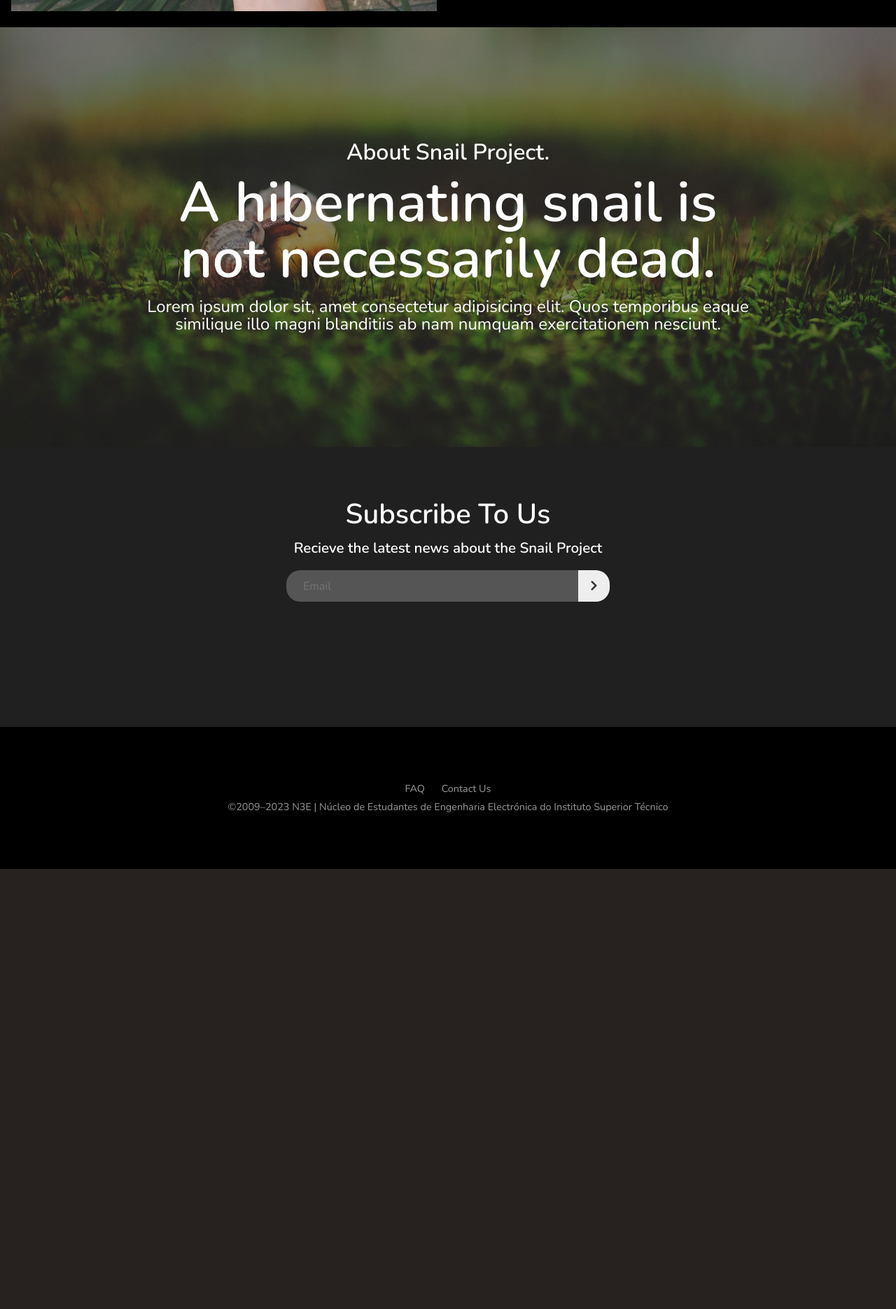
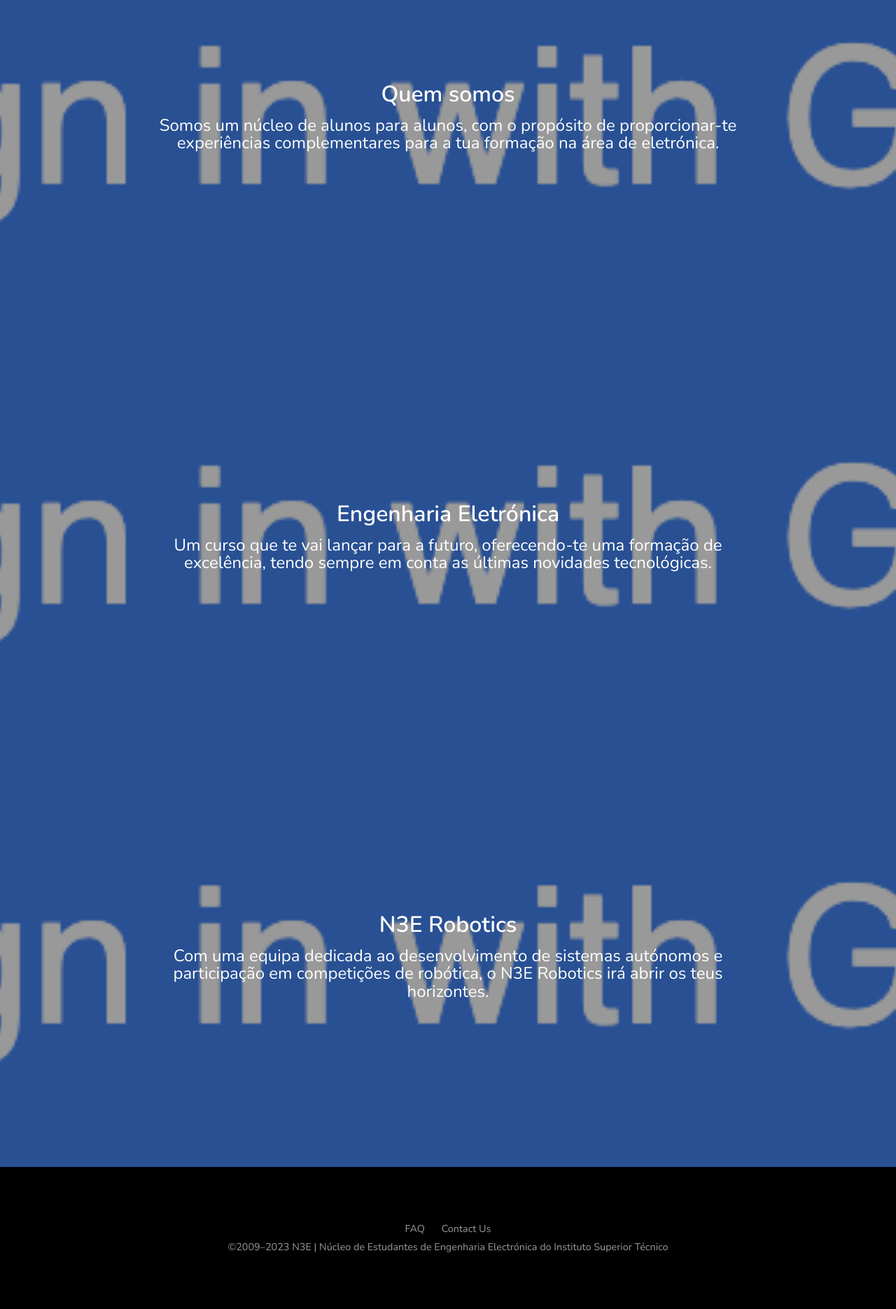
Before and after one commit to ThunderStorm710/ServerN3E, a Django app: page / in a window 1280 px wide. Shown: the part 1611-3482 px from the top of the page at 70% size. Before the commit the page ends 2853 px from the top, so only its background shows below. Run offline with Django 4.2, Linux system fonts and the light colour scheme; some libraries are stand-ins or nearby versions.

Commit message:
Landing Page done

```diff
--- a/registration/registration/urls.py
+++ b/registration/registration/urls.py
@@ -2,6 +2,7 @@
 from django.urls import path, include
 from app1 import views
 from django.views.generic import TemplateView
+
 
 urlpatterns = [
     path('admin/', admin.site.urls),
--- a/registration/templates/landing.html
+++ b/registration/templates/landing.html
@@ -1,19 +1,19 @@
 <!DOCTYPE html>
 <html lang="en">
 <head>
-    <meta charset="UTF-8" />
-    <meta name="viewport" content="width=device-width, initial-scale=1.0" />
+    <meta charset="UTF-8"/>
+    <meta name="viewport" content="width=device-width, initial-scale=1.0"/>
     <title>Snail Project | We Breed Snails</title>
     <link
             rel="stylesheet"
             href="https://cdnjs.cloudflare.com/ajax/libs/font-awesome/5.13.0/css/all.min.css"
     />
-    <link rel="stylesheet" href="static/css/style.css" />
+    <link rel="stylesheet" href="static/css/style.css"/>
     <style>
         @import url("https://fonts.googleapis.com/css2?family=Nunito:ital,wght@0,200;0,400;0,600;1,400;1,900&display=swap");
 
         :root {
-        --primary-color: #129b0d;
+            --primary-color: #02b4cc;
         }
 
         * {
@@ -59,8 +59,7 @@
             width: 100%;
             height: 100vh;
             position: relative;
-        background: url(../image/pexels-photo-96633.jpeg) no-repeat center
-          center/cover;
+            background: url(../pexels-photo-96633.jpeg) no-repeat center center/cover;
         }
 
         .showcase::after {
@@ -128,8 +127,7 @@
 
         .section-b {
             position: relative;
-        background: url(../image/pexels-photo-205717.jpeg) no-repeat bottom
-          center/cover;
+            background: url(../static/my_site/images/Google.png) no-repeat bottom center/cover;
             height: 600px;
         }
 
@@ -223,70 +221,6 @@
 
         section.gallery .gallery-container a img {
             width: 100%;
-      }
-
-      .news-letter {
-        width: 100%;
-        height: 400px;
-        background: rgb(32, 32, 32);
-      }
-
-      .news-letter-inner h2 {
-        font-size: 2.5rem;
-        margin: 1rem 0;
-      }
-
-      .news-letter-inner {
-        display: flex;
-        flex-direction: column;
-        justify-content: center;
-        align-items: center;
-        padding-top: 5%;
-      }
-
-      /* Email */
-      .email-form {
-        width: 100%;
-        display: inline-block;
-        background-color: #555;
-        position: relative;
-        border-radius: 20px;
-        line-height: 0;
-        margin-top: 1rem;
-      }
-
-      .email-form .form-control {
-        display: inline-block;
-        border: 0;
-        outline: 0;
-        font-size: 1rem;
-        color: #ddd;
-        background-color: transparent;
-        font-family: inherit;
-        margin: 0;
-        padding: 0 3rem 0 1.5rem;
-        width: 100%;
-        height: 45px;
-        border-radius: 20px;
-      }
-
-      .email-form .submit {
-        display: inline-block;
-        position: absolute;
-        top: 0;
-        right: 0;
-        width: 45px;
-        height: 45px;
-        background-color: #eee;
-        font-size: 1rem;
-        text-align: center;
-        margin: 0;
-        padding: 0;
-        outline: 0;
-        border: 0;
-        color: #333;
-        cursor: pointer;
-        border-radius: 0 20px 20px 0;
         }
 
         /* Footer */
@@ -387,11 +321,21 @@
     <div class="gallery-container">
         <a href="#">
             <div class="img-container">
-            <img src="image/pexels-photo-2530916.jpeg" alt="snail1" />
+                <img src="https://n3e.tecnico.ulisboa.pt/~n3e.daemon/wp-content/uploads/2022/08/Todos-1024x575.jpg" alt="Equipa"/>
                 <div class="text-container">
                     <p>
-                Lorem ipsum dolor sit amet consectetur adipisicing elit.
-                Dolorum, saepe!
+                        A nossa equipa
+                    </p>
+                </div>
+            </div>
+        </a>
+        {% load static %}
+        <a href="#">
+            <div class="img-container">
+                <img src="https://n3e.tecnico.ulisboa.pt/~n3e.daemon/wp-content/uploads/2020/09/DSC02105-1024x575.jpg" alt="Engenharia Eletrónica"/>
+                <div class="text-container">
+                    <p>
+                        Engenharia Eletrónica
                     </p>
                 </div>
             </div>
@@ -399,23 +343,10 @@
 
         <a href="#">
             <div class="img-container">
-            <img src="image/pexels-photo-1411971.jpeg" alt="snail1" />
+                <img src="https://n3e.tecnico.ulisboa.pt/~n3e.daemon/wp-content/uploads/2020/09/DSC02941-1024x575.jpg" alt="N3E Robotics"/>
                 <div class="text-container">
                     <p>
-                Lorem ipsum dolor sit amet consectetur adipisicing elit.
-                Dolorum, saepe!
-              </p>
-            </div>
-          </div>
-        </a>
-
-        <a href="#">
-          <div class="img-container">
-            <img src="image/winter-rod-snow-ice-39249.jpeg" alt="snail1" />
-            <div class="text-container">
-              <p>
-                Lorem ipsum dolor sit amet consectetur adipisicing elit.
-                Dolorum, saepe!
+                        N3E Robotics
                     </p>
                 </div>
             </div>
@@ -427,42 +358,41 @@
 <section class="section-b" id="about">
     <div class="overlay">
         <div class="section-b-inner">
-          <h3>About Snail Project.</h3>
-          <h2>A hibernating snail is not necessarily dead.</h2>
+            <h3>Quem somos</h3>
             <p>
-            Lorem ipsum dolor sit, amet consectetur adipisicing elit. Quos
-            temporibus eaque similique illo magni blanditiis ab nam numquam
-            exercitationem nesciunt.
+                Somos um núcleo de alunos para alunos, com o propósito de
+                proporcionar-te experiências complementares para a tua formação na
+                área de eletrónica.
             </p>
         </div>
     </div>
 </section>
 
-    <!-- News letter -->
-
-    <section class="news-letter">
-      <div class="news-letter-inner">
-        <h2>Subscribe To Us</h2>
-        <h3>Recieve the latest news about the Snail Project</h3>
-        <form method="post" name="email-form" data-netlify="true">
-          <div class="email-form">
-            <span class="form-control-wrap">
-              <input
-                type="email"
-                name="email"
-                id="email"
-                size="40"
-                class="form-control"
-                placeholder="Email"
-              />
-            </span>
-            <button type="submit" class="form-control submit">
-              <i class="fas fa-chevron-right"></i>
-            </button>
+<section class="section-b" id="about">
+    <div class="overlay">
+        <div class="section-b-inner">
+            <h3>Engenharia Eletrónica</h3>
+            <p>
+                Um curso que te vai lançar para a futuro, oferecendo-te uma formação
+                de excelência, tendo sempre em conta as últimas novidades
+                tecnológicas.
+            </p>
         </div>
-        </form>
     </div>
 </section>
+<section class="section-b" id="about">
+    <div class="overlay">
+        <div class="section-b-inner">
+            <h3>N3E Robotics</h3>
+            <p>
+                Com uma equipa dedicada ao desenvolvimento de sistemas autónomos e
+                participação em competições de robótica, o N3E Robotics irá abrir os
+                teus horizontes.
+            </p>
+        </div>
+    </div>
+</section>
+
 
 <style>
     .footer {
@@ -485,9 +415,7 @@
         ©2009–2023 N3E | Núcleo de Estudantes de Engenharia Electrónica do
         Instituto Superior Técnico
     </center>
-
     </p>
-
 </footer>
 </body>
 </html>
```
Also changed, not shown: registration/registration/settings.py (+6 -2 lines), registration/app1/static/images/GitHub.png (renamed from registration/static/images/GitHub.png), registration/app1/static/images/Google.png (renamed from registration/static/images/Google.png), registration/app1/static/images/n3e.png (renamed from registration/static/images/n3e.png), registration/db.sqlite3. Lines whose indentation alone changed are shown as unchanged.
